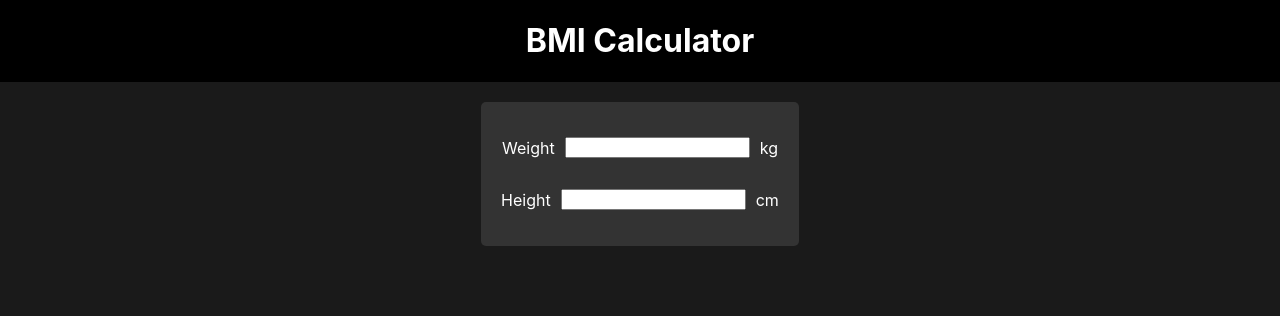
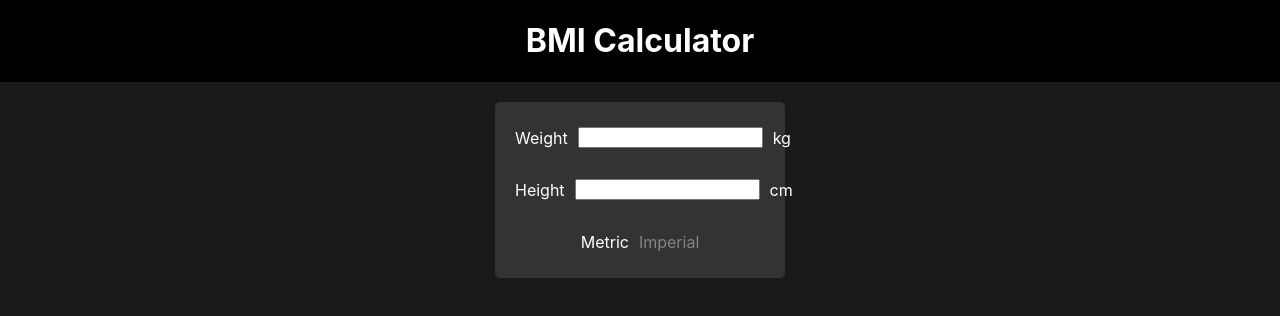
Before and after one commit to Fatih20/Better-BMI-Calculator, a React (Create React App) app: page / in a window 1280 px wide. Shown: the top 316 px of the page. Built offline with nearby package versions, Linux system fonts and the light colour scheme.

Commit message:
Implementation of option between metric and imperial

```diff
--- a/src/components/form.js
+++ b/src/components/form.js
@@ -2,11 +2,13 @@ import React, {useState} from "react";
 import styled from "styled-components";
 
 const Main = styled.div`
-    align-items: start;
+    align-items: center;
     background-color: #333333;
     border-radius: 5px;
-    padding: 20px;
-
+    color : white;
+    display: flex;
+    flex-direction: column;
+    padding: 10px 20px;
 `;
 
 const StyledInput = styled.input`
@@ -17,11 +19,20 @@ const FormBits = styled.div`
     align-items: center;
     display: flex;
     gap: 10px;
+    justify-content: start;
+    width: 250px;
+
+    /* border: solid 1px white; */
+`;
+
+const MetricChoiceContainer = styled.div`
+    display: flex;
     justify-content: center;
+    gap: 10px;
+`;
 
-    & > p {
-        color: white;
-    }
+const MetricChoice = styled.p`
+    color: ${({chosen}) => chosen ? "white" : `rgba(255, 255, 255, 0.4)`};
 `;
 
 export default function Form () {
@@ -81,6 +92,10 @@ export default function Form () {
                 <StyledInput value={height} onChange={(e) => handleChange(e, height, setHeight)}/>
                 <p>{unit[(isMetric.toString())]["height"]}</p>
             </FormBits>
+            <MetricChoiceContainer>
+                <MetricChoice chosen={isMetric} onClick={(isMetric) => setIsMetric(prevIsMetric => prevIsMetric ? prevIsMetric : !prevIsMetric)}>Metric</MetricChoice>
+                <MetricChoice chosen={!isMetric} onClick={(isMetric) => setIsMetric(prevIsMetric => prevIsMetric ? !prevIsMetric : prevIsMetric)}>Imperial</MetricChoice>
+            </MetricChoiceContainer>
 
 
         </Main>
```
